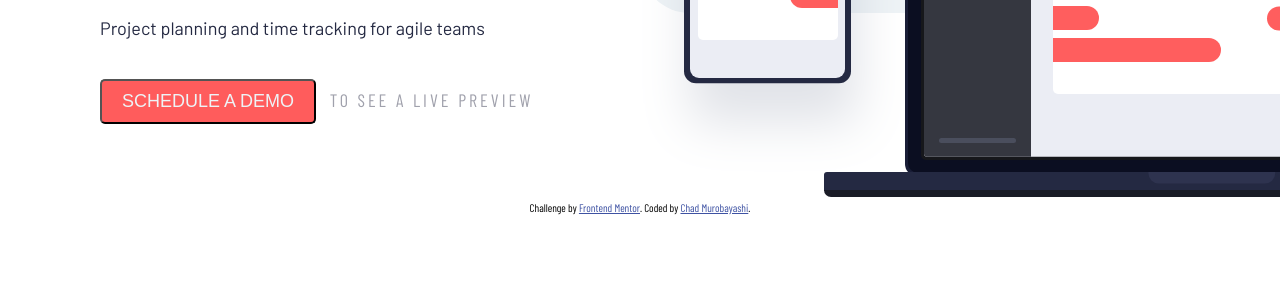
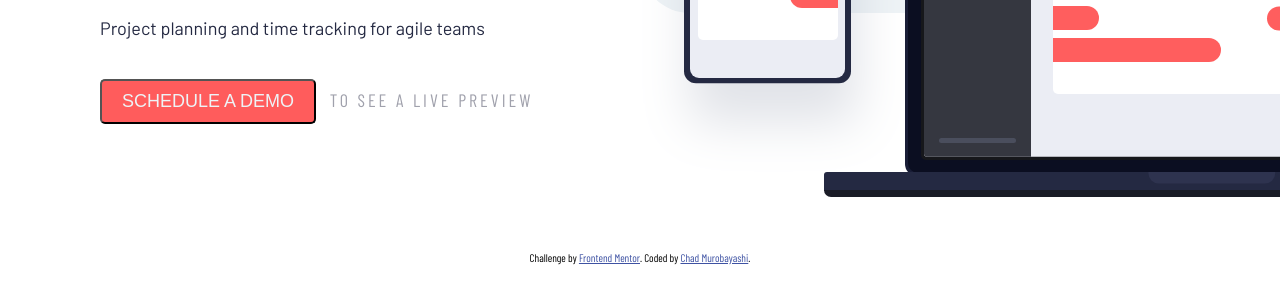
Before and after one commit to chadmuro/project-tracking-component, a plain HTML site: page index.html in a window 1280 px wide. Shown: the part 387-690 px from the top of the page. Drawn offline with nearby package versions, Linux system fonts and the light colour scheme.

Commit message:
update footer

```diff
--- a/index.html
+++ b/index.html
@@ -54,7 +54,7 @@
   </main>
 
 
-  <footer>
+  <footer class="footer">
     <p class="attribution">
       Challenge by <a href="https://www.frontendmentor.io?ref=challenge" target="_blank">Frontend Mentor</a>.
       Coded by <a href="#">Chad Murobayashi</a>.
--- a/sass/_base.scss
+++ b/sass/_base.scss
@@ -17,7 +17,7 @@ body {
     font-size: 18px;
     font-family: "Barlow Condensed", sans-serif;
     font-weight: 400;
-    height: 100vh;
+    min-height: 100vh;
 
     &::after {
         content: '';
--- a/sass/_layout.scss
+++ b/sass/_layout.scss
@@ -12,6 +12,7 @@
     display: flex;
     align-items: center;
     justify-content: center;
+    padding-bottom: 50px;
 
     &__left {
         width: 50%;
@@ -23,6 +24,9 @@
     }
 }
 
-footer {
-
+.footer {
+    position: static;
+    bottom: 0;
+    width: 100%;
+    height: 50px;
 }
```
Also changed, not shown: sass/main.css, 1 other file.
